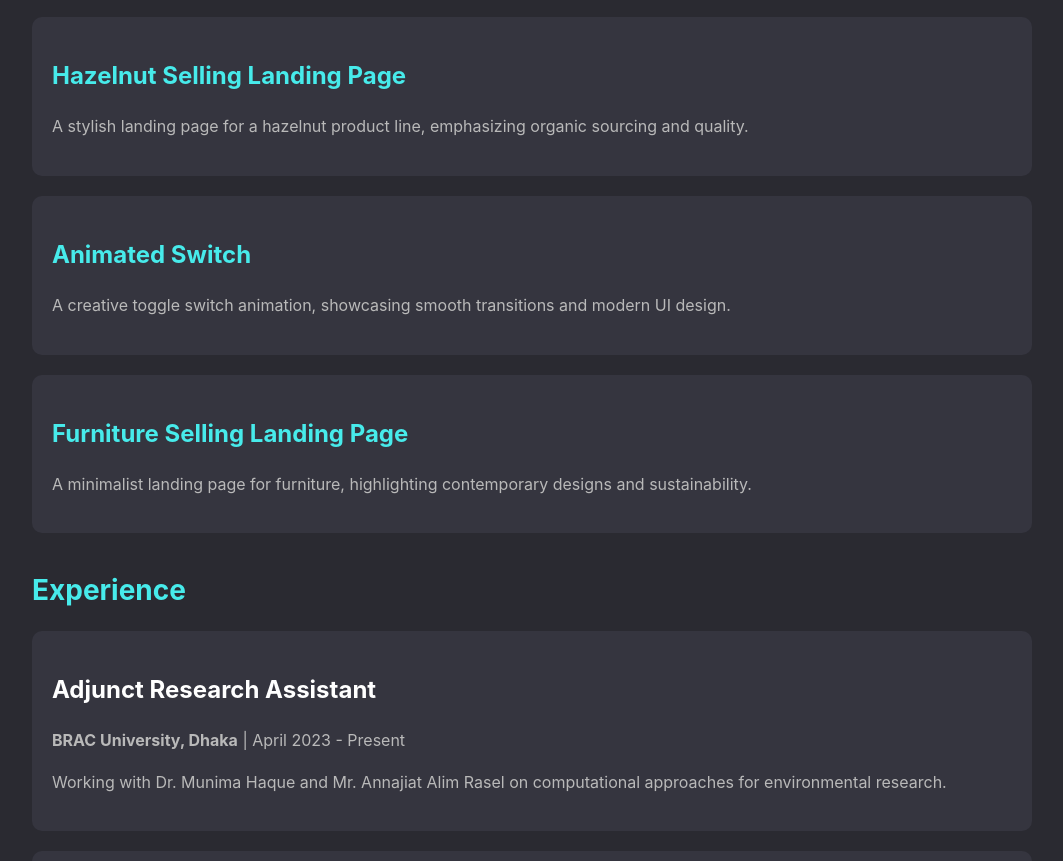
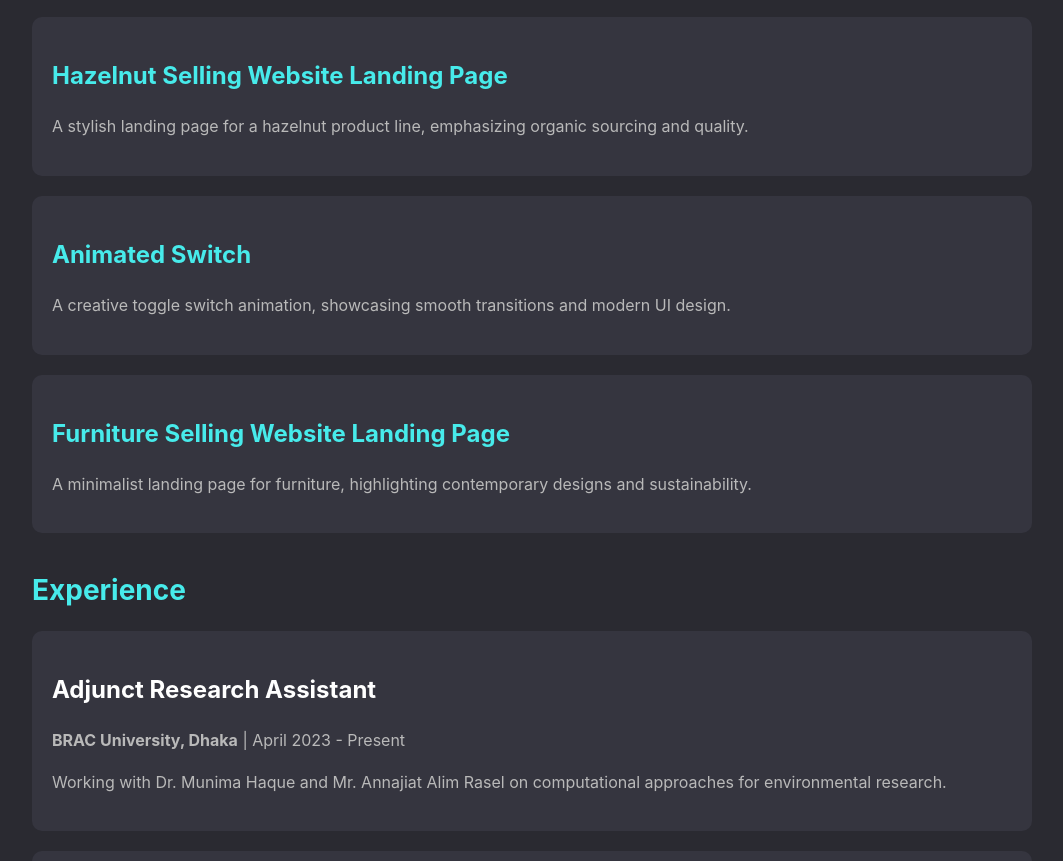
Before and after one commit to Mirza-Raiyan-Ahmed/Mirza_Raiyan_Ahmed, a plain HTML site: page index.html in a window 1280 px wide. Shown: the part 1565-2426 px from the top of the page, without its empty margins (108-1171 px from the left). Drawn offline with Linux system fonts and the light colour scheme.

Commit message:
Update index.html

```diff
--- a/index.html
+++ b/index.html
@@ -92,7 +92,7 @@
                     </div>
                     <div class="card">
                         <a href="http://tiny.cc/HazelNutSell_LandingPage" class="project-links" target="_blank">
-                            <h3>Hazelnut Selling Landing Page</h3>
+                            <h3>Hazelnut Selling Website Landing Page</h3>
                         </a>
                         <p>A stylish landing page for a hazelnut product line, emphasizing organic sourcing and quality.</p>
                     </div>
@@ -105,7 +105,7 @@
 
                     <div class="card">
                         <a href="http://tiny.cc/1st_FurnitureWeb_Landing" class="project-links" target="_blank">
-                            <h3>Furniture Selling Landing Page</h3>
+                            <h3>Furniture Selling Website Landing Page</h3>
                         </a>
                         <p>A minimalist landing page for furniture, highlighting contemporary designs and sustainability.</p>
                     </div>
```
